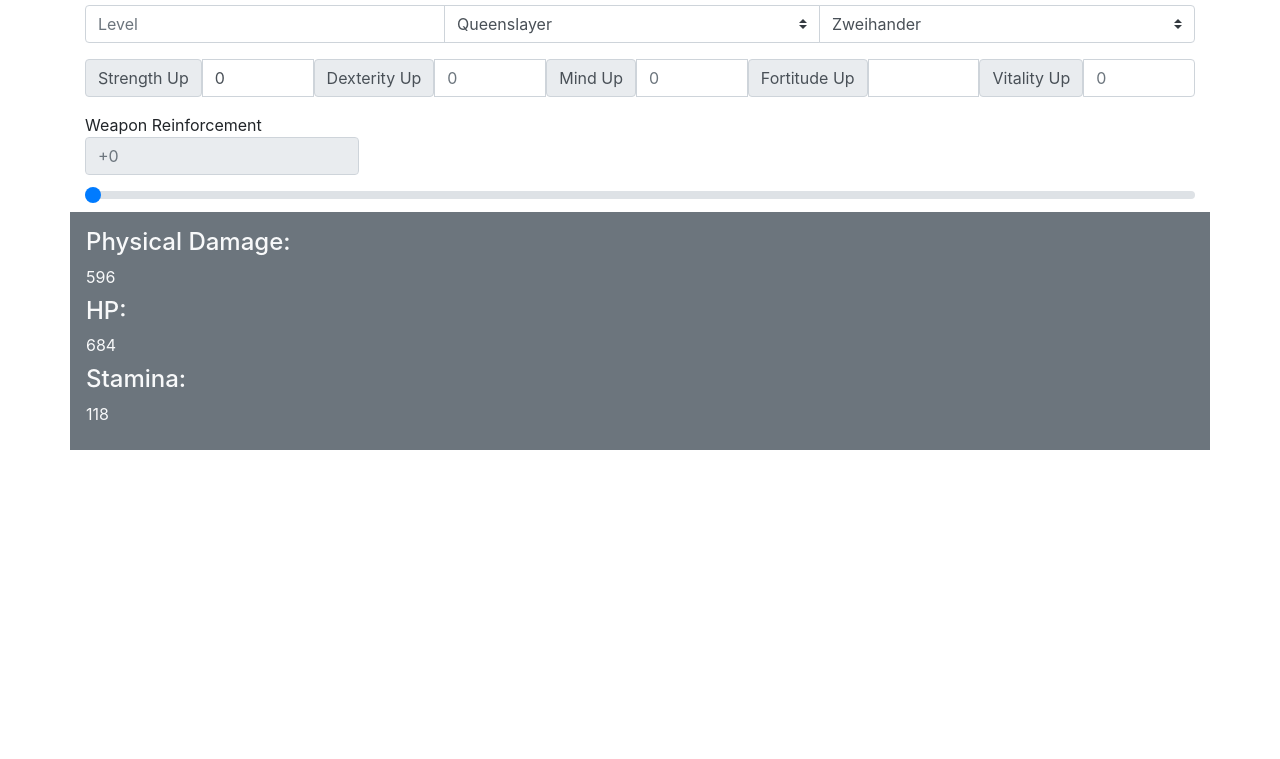
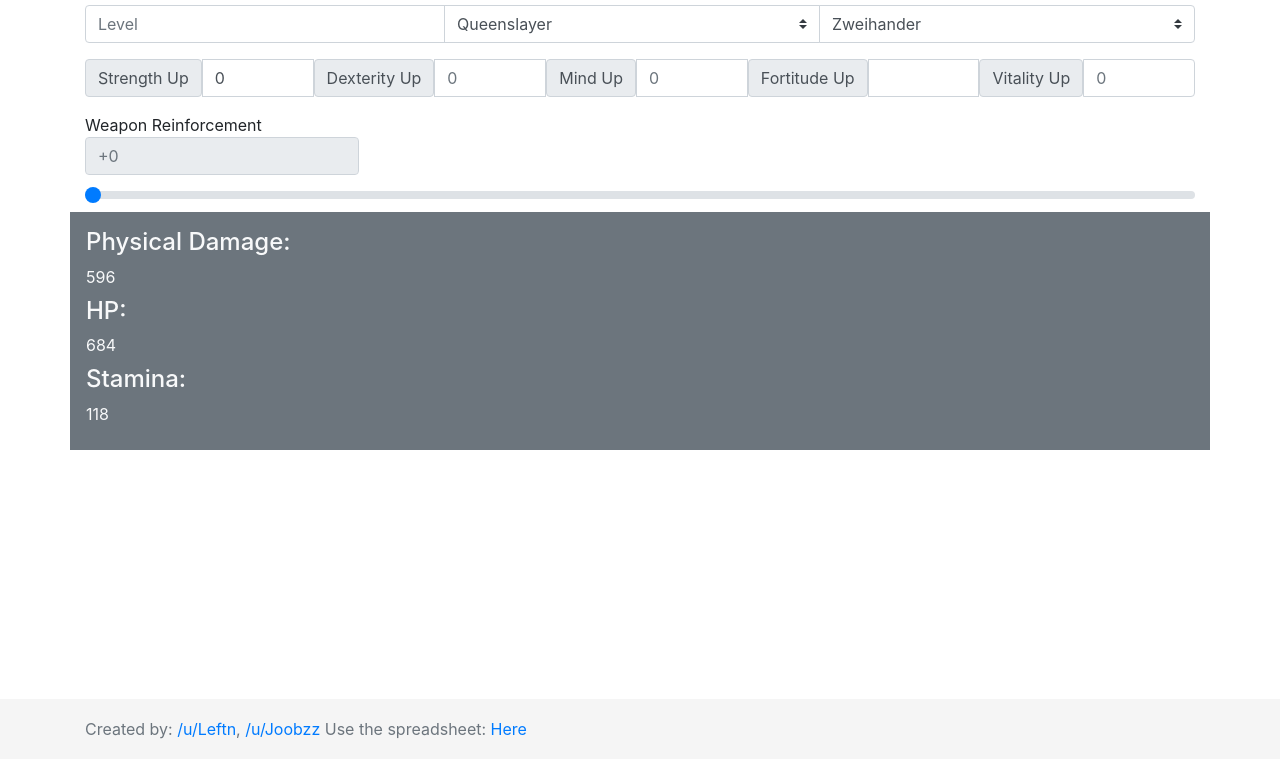
Before and after one commit to Leftn/leftn.github.io, a plain HTML site: page cvcalc.html in a window 1280 px wide. Shown: the part 41-800 px from the top of the page. Drawn offline with nearby package versions, Linux system fonts and the light colour scheme.

Commit message:
Added footer

```diff
--- a/cvcalc.html
+++ b/cvcalc.html
@@ -17,6 +17,7 @@
     <title>Code Vein Damage Calculator</title>
     <!-- CSS only -->
     <link rel="stylesheet" href="https://stackpath.bootstrapcdn.com/bootstrap/4.5.2/css/bootstrap.min.css" integrity="sha384-JcKb8q3iqJ61gNV9KGb8thSsNjpSL0n8PARn9HuZOnIxN0hoP+VmmDGMN5t9UJ0Z" crossorigin="anonymous">
+	<link href="static/css/sticky-footer.css" rel="stylesheet">
 </head>
 
 <body>
@@ -175,6 +176,12 @@
     <script src="https://stackpath.bootstrapcdn.com/bootstrap/4.5.2/js/bootstrap.min.js" integrity="sha384-B4gt1jrGC7Jh4AgTPSdUtOBvfO8shuf57BaghqFfPlYxofvL8/KUEfYiJOMMV+rV" crossorigin="anonymous"></script>
 	<script src="static/js/cvcalc/calculation.js"></script>
 	<script src="static/js/cvcalc/cvinput.js"></script>
+	<footer class="footer">
+      <div class="container">
+        <span class="text-muted">Created by: <a href="https://www.reddit.com/u/Leftn">/u/Leftn</a>, <a href="https://www.reddit.com/u/Joobz">/u/Joobzz</a></span>
+		<span class="text-muted">Use the spreadsheet: <a href="https://docs.google.com/spreadsheets/d/1bW6Ky3vQ22e8AOi997m3X-v8wuQC3wj2GI2kwDMv7ng/edit#gid=0">Here</a></span>
+      </div>
+    </footer>
 </body>
 
 </html>
--- /dev/null
+++ b/static/css/sticky-footer.css
@@ -0,0 +1,27 @@
+/* Sticky footer styles
+-------------------------------------------------- */
+html {
+  position: relative;
+  min-height: 100%;
+}
+body {
+  margin-bottom: 60px; /* Margin bottom by footer height */
+}
+.footer {
+  position: absolute;
+  bottom: 0;
+  width: 100%;
+  height: 60px; /* Set the fixed height of the footer here */
+  line-height: 60px; /* Vertically center the text there */
+  background-color: #f5f5f5;
+}
+
+
+/* Custom page CSS
+-------------------------------------------------- */
+/* Not required for template or sticky footer method. */
+
+.container {
+  width: auto;
+  padding: 0 15px;
+}
```
